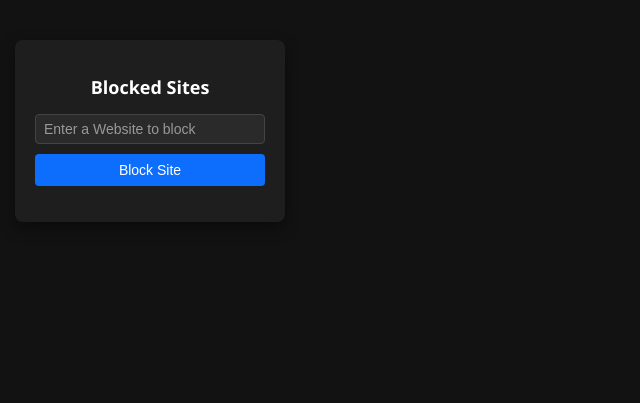
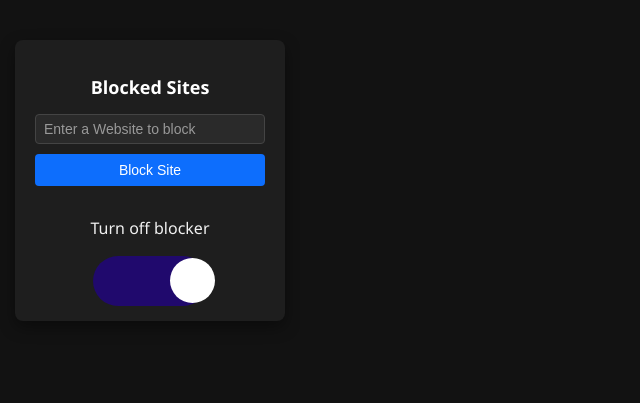
Before and after one commit to ChristianBreiler/websiteblocker, a browser extension: page index.html in a window 1280 px wide. Shown: the whole page, without its empty margins (0-640 px from the left). Drawn offline with Linux system fonts and the light colour scheme.

Commit message:
Added toogle switch to enable/disable the blocker

```diff
--- a/content.js
+++ b/content.js
@@ -1,11 +1,11 @@
 // check if the current site is blocked
-chrome.storage.local.get(["blockedSites"], (result) => {
+chrome.storage.local.get(["blockedSites", "blockingEnabled"], (result) => {
   const hostname = window.location.hostname;
   const blocked = result.blockedSites || [];
+  const enabled = result.blockingEnabled ?? true;
 
   const isBlocked = blocked.some((domain) => hostname.includes(domain));
-
-  if (isBlocked) {
+  if (enabled && isBlocked) {
     blockPage(hostname);
   }
 });
--- a/index.html
+++ b/index.html
@@ -16,6 +16,14 @@
       />
       <button id="blockbutton">Block Site</button>
       <ul id="blockedList"></ul>
+
+      <label for="">Turn off blocker</label>
+      <br>
+      <div class="switch">
+        <input type="checkbox" id="check">
+        <label for="check" class="button"></label>
+      </div>
+
     </div>
     <script src="index.js"></script>
   </body>
--- a/index.js
+++ b/index.js
@@ -1,4 +1,15 @@
 let blocked = [];
+const checkbox = document.getElementById("check");
+
+// load initial state from chrome storage
+chrome.storage.local.get(["blockingEnabled"], (result) => {
+  checkbox.checked = result.blockingEnabled ?? true; // default to true
+});
+
+// Save state when checkbox is toggled
+checkbox.addEventListener("change", () => {
+  chrome.storage.local.set({ blockingEnabled: checkbox.checked });
+});
 
 // load up all blocked sites from chrome storage into the blocked list
 document.addEventListener("DOMContentLoaded", () => {
--- a/style.css
+++ b/style.css
@@ -29,6 +29,9 @@ body {
   box-shadow: 0 6px 16px rgba(0, 0, 0, 0.4);
   width: 90%;
   max-width: 320px;
+  display: flex;
+  flex-direction: column;
+  align-items: center;
 }
 
 h2 {
@@ -100,3 +103,44 @@ h2 {
 .delete-btn:hover {
   background-color: #b52a2a;
 }
+
+.switch {
+  width: 50%;
+  height: 5vh;
+  display: flex;
+  align-items: center;
+  justify-content: center;
+}
+
+.button {
+  background-color: #d2d2d2;
+  width: 200px;
+  height: 50px;
+  border-radius: 200px;
+  cursor: pointer;
+  position: relative;
+  transition: 0.2s;
+}
+
+.button::before {
+  position: absolute;
+  content: "";
+  background-color: #fff;
+  width: 45px;
+  height: 45px;
+  border-radius: 200px;
+  margin: 2px;
+  transition: 0.2s;
+}
+
+input:checked + .button {
+  background-color: #20096d;
+}
+
+input:checked + .button::before {
+  transform: translateX(75px);
+}
+
+#check{
+  display: none;
+}
```
